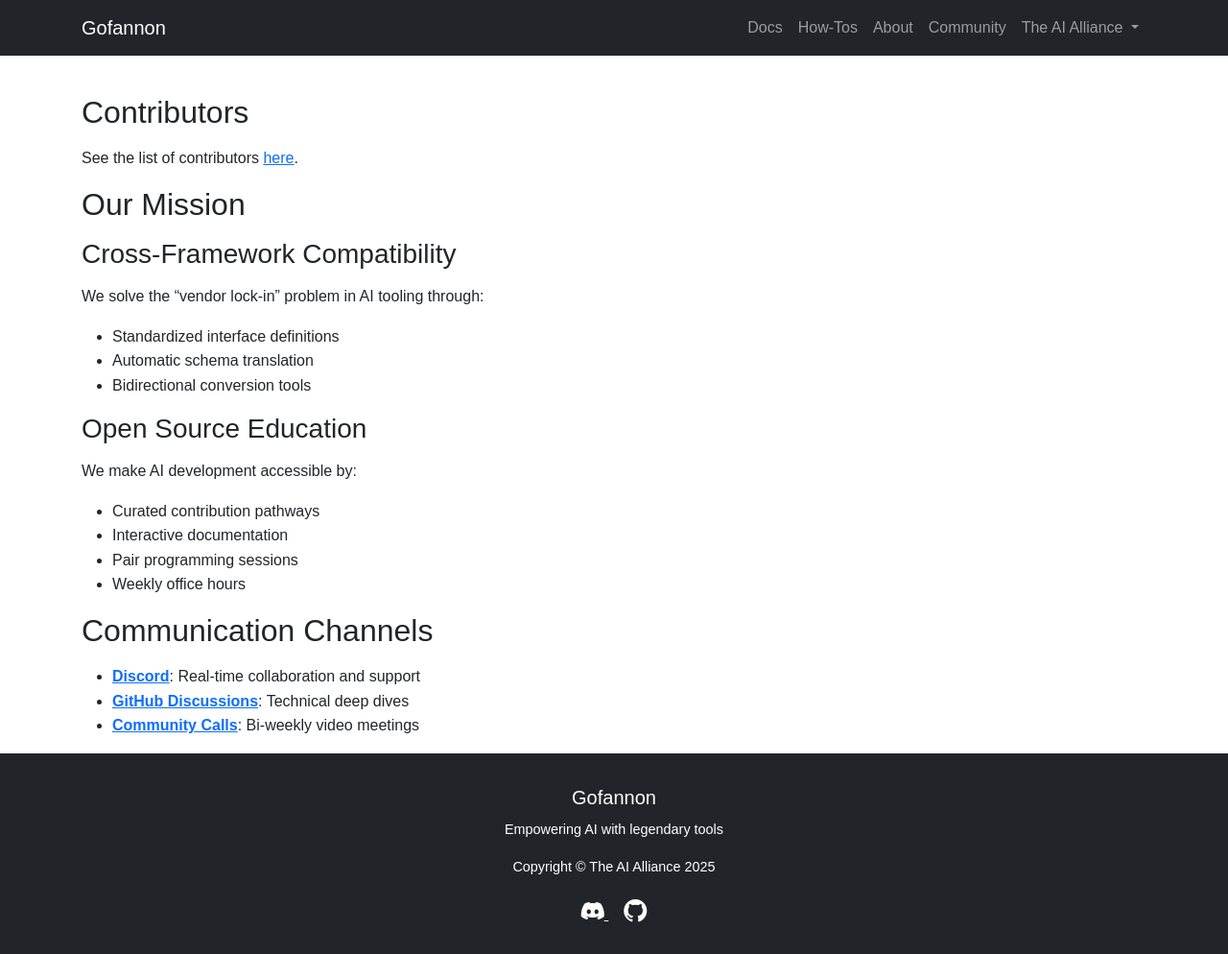
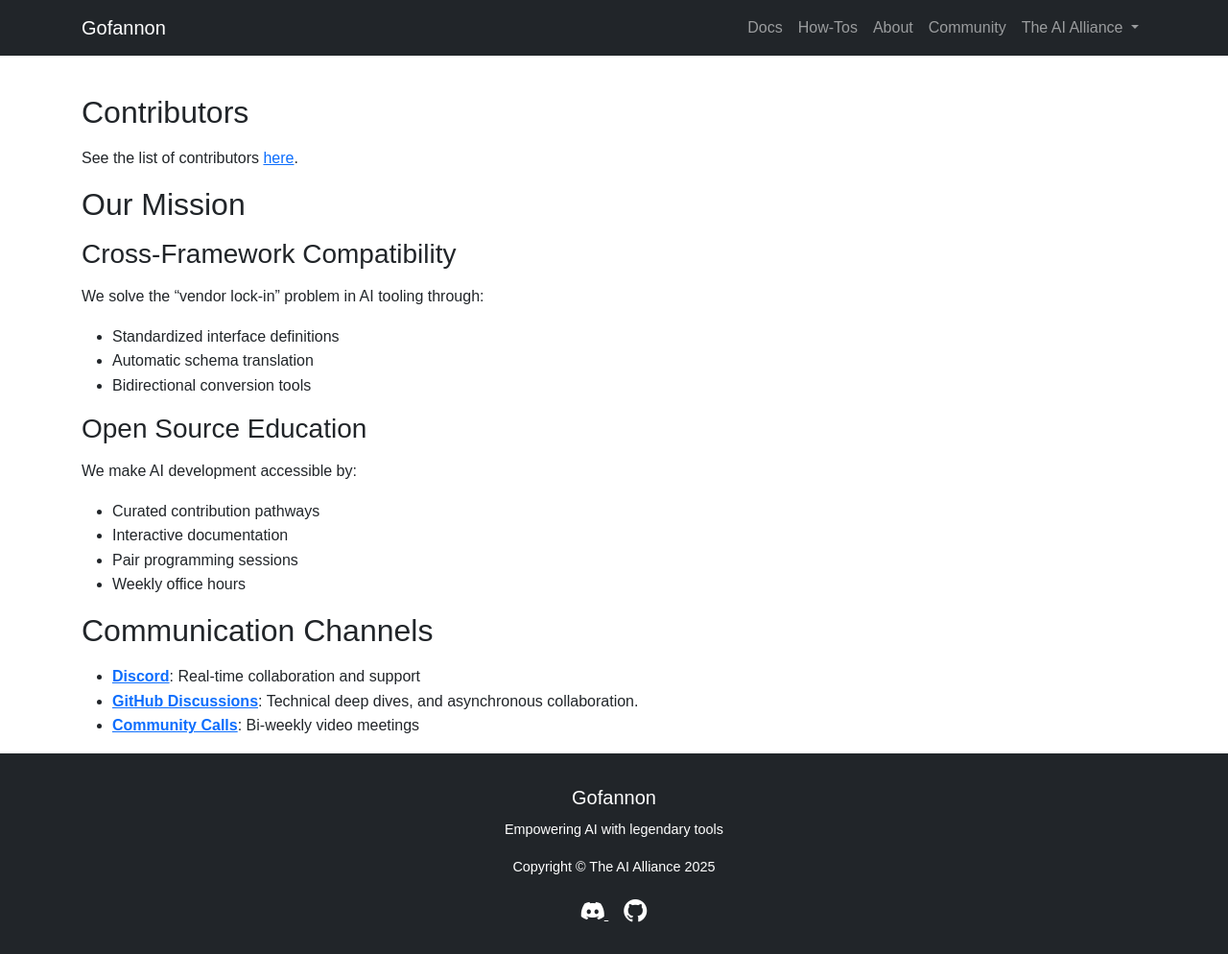
Before and after one commit to vedansh-5/gofannon, a Jekyll site: the page built from website/about.md, in a window 1280 px wide. Shown: the whole page at 96% size. Built offline with Jekyll 4.4.1, drawn with Linux system fonts in a browser that asks for light colours.

```diff
--- a/website/about.md
+++ b/website/about.md
@@ -24,5 +24,5 @@ We make AI development accessible by:
 
 ## Communication Channels
 - **[Discord](https://discord.gg/cMFUaGBP)**: Real-time collaboration and support
-- **[GitHub Discussions](https://github.com/The-AI-Alliance/agents-wg/discussions/)**: Technical deep dives
+- **[GitHub Discussions](https://github.com/The-AI-Alliance/agents-wg/discussions/)**: Technical deep dives, and asynchronous collaboration.
 - **[Community Calls](https://calendar.app.google/c4eKW4zrNiXaue926)**: Bi-weekly video meetings
```
